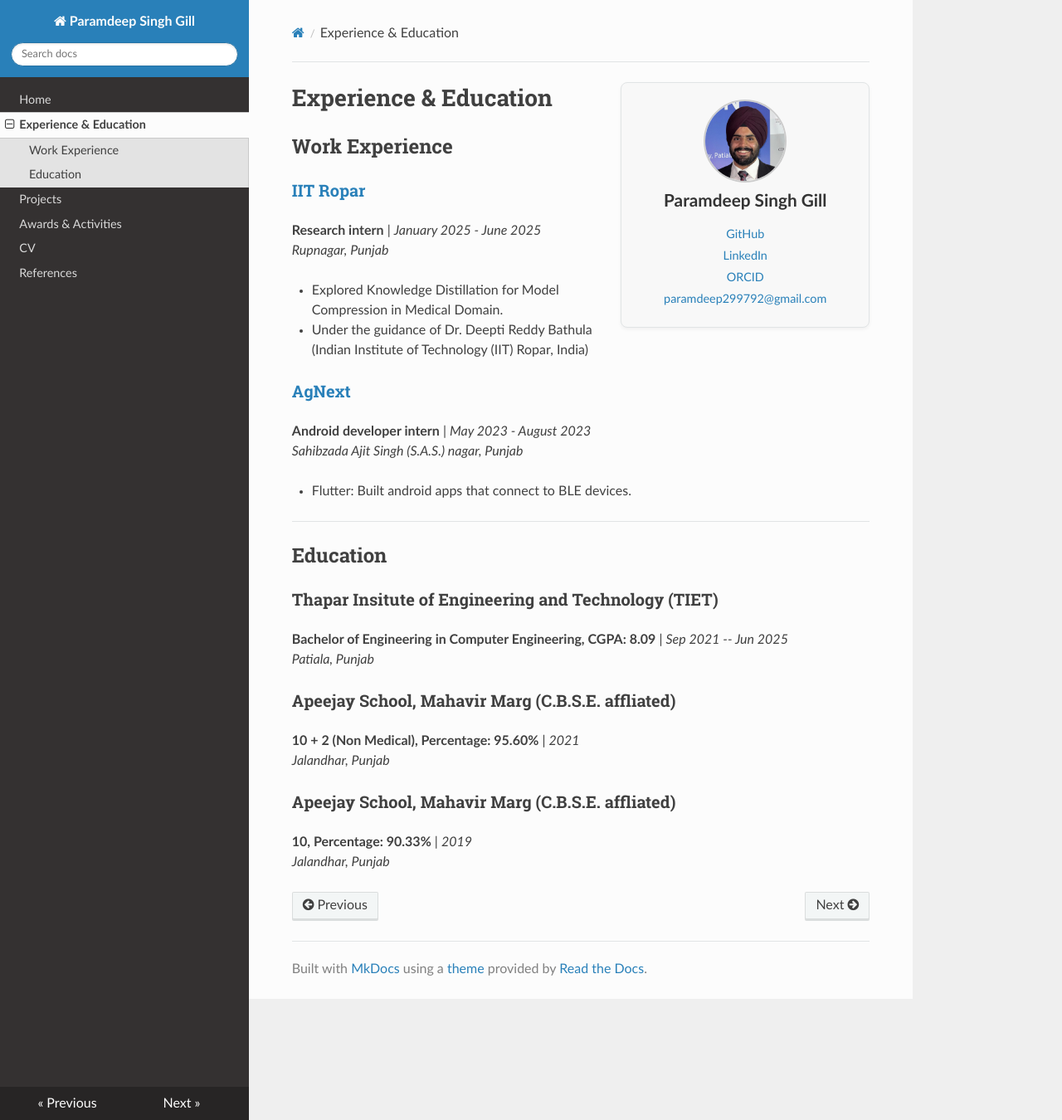
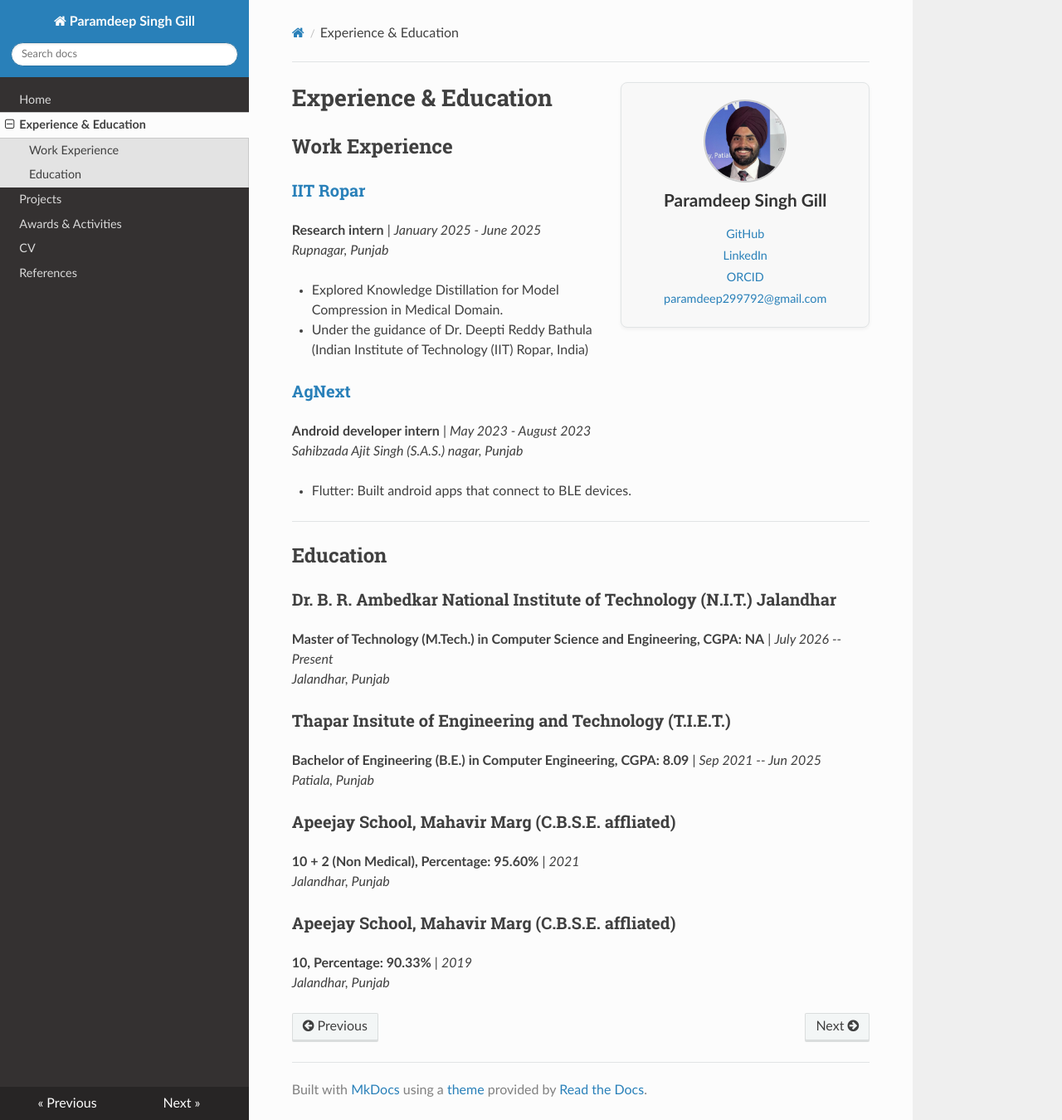
Before and after one commit to paramdeep299792/paramdeep299792.github.io, an MkDocs documentation site: the page built from docs/experience.md, in a window 1280 px wide and 1350 px high. Shown: the whole window at 83% size. Built offline with MkDocs 1.6.1, drawn with Linux system fonts in a browser that asks for light colours; nearby versions of some CDN libraries.

Commit message:
Edited education section

```diff
--- a/docs/experience.md
+++ b/docs/experience.md
@@ -20,8 +20,12 @@
 
 ## Education
 
-### Thapar Insitute of Engineering and Technology (TIET)
-**Bachelor of Engineering in Computer Engineering, CGPA: 8.09** | *Sep 2021 -- Jun 2025*
+### Dr. B. R. Ambedkar National Institute of Technology (N.I.T.) Jalandhar
+**Master of Technology (M.Tech.) in Computer Science and Engineering, CGPA: NA** | *July 2026 -- Present*
+*Jalandhar, Punjab*
+
+### Thapar Insitute of Engineering and Technology (T.I.E.T.)
+**Bachelor of Engineering (B.E.) in Computer Engineering, CGPA: 8.09** | *Sep 2021 -- Jun 2025*
 *Patiala, Punjab*
 
 ### Apeejay School, Mahavir Marg (C.B.S.E. affliated)
```
Also changed, not shown: 1 other file.
